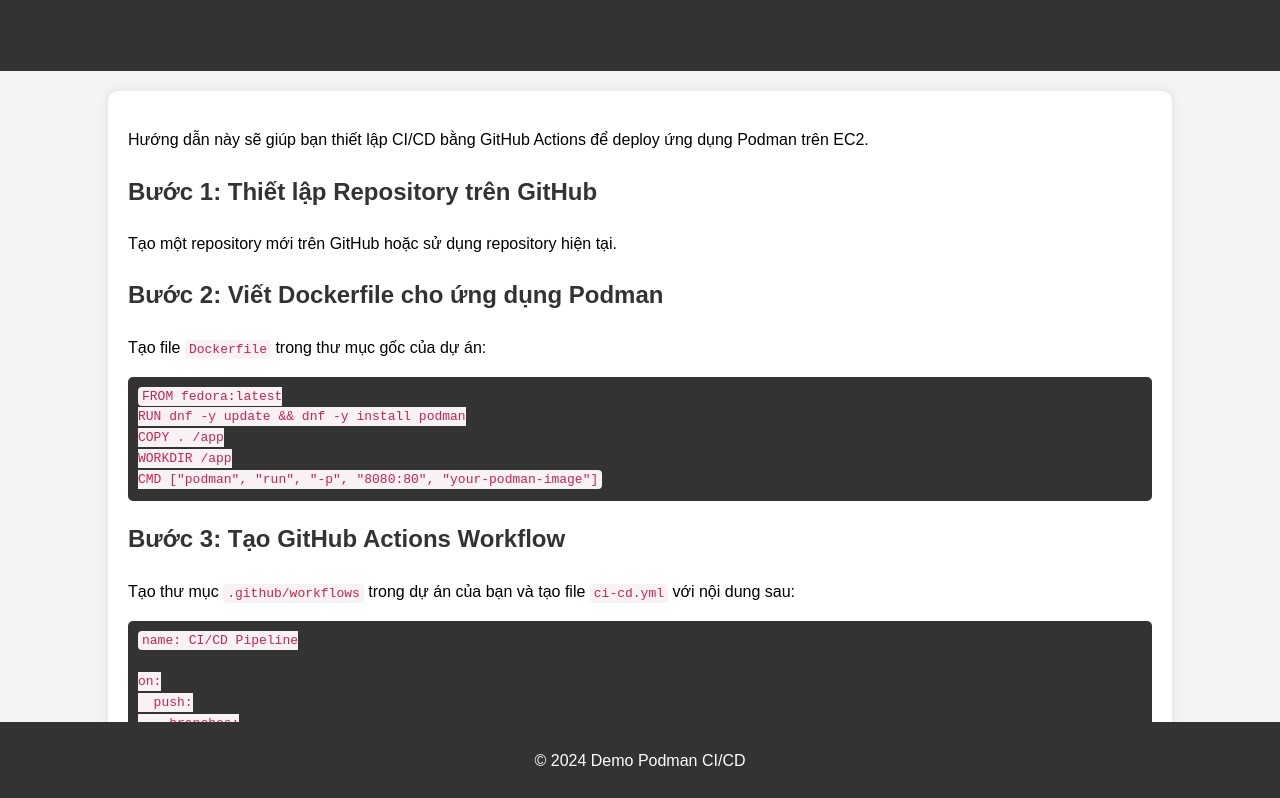
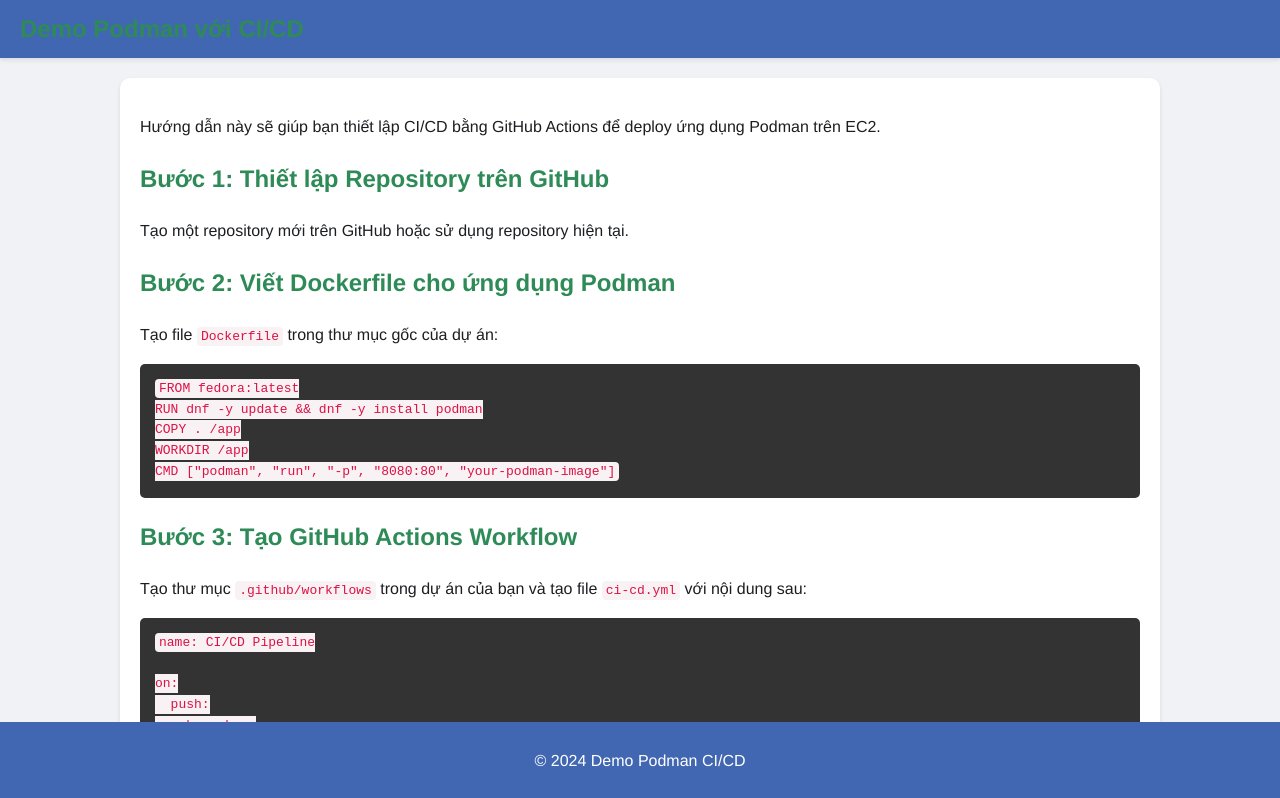
Before and after one commit to vutd22uit/DEMOPODMAN, a plain HTML site: page index.html in a window 1280 px wide. Shown: the top 798 px of the page. Drawn offline with Linux system fonts and the light colour scheme.

Commit message:
Update index.html

```diff
--- a/index.html
+++ b/index.html
@@ -6,34 +6,47 @@
     <title>Demo Podman với CI/CD bằng GitHub Actions</title>
     <style>
         body {
-            font-family: Arial, sans-serif;
+            font-family: 'Helvetica Neue', Helvetica, Arial, sans-serif;
             line-height: 1.6;
             margin: 0;
             padding: 0;
-            background-color: #f4f4f4;
+            background-color: #f0f2f5;
+            color: #1c1e21;
+        }
+        .navbar {
+            background-color: #4267b2;
+            padding: 10px 20px;
+            color: white;
+            display: flex;
+            justify-content: space-between;
+            align-items: center;
+            box-shadow: 0 2px 4px rgba(0, 0, 0, 0.1);
+        }
+        .navbar h1 {
+            margin: 0;
+            font-size: 24px;
         }
         .container {
-            width: 80%;
-            margin: auto;
-            overflow: hidden;
+            width: 90%;
+            max-width: 1000px;
+            margin: 20px auto;
             padding: 20px;
             background: #fff;
-            box-shadow: 0 0 10px rgba(0, 0, 0, 0.1);
+            box-shadow: 0 2px 4px rgba(0, 0, 0, 0.1);
             border-radius: 10px;
-            margin-bottom: 50px;
         }
         h1, h2 {
-            color: #333;
+            color: #2e8b57;
         }
         pre {
             background: #333;
             color: #fff;
-            padding: 10px;
+            padding: 15px;
             overflow-x: auto;
             border-radius: 5px;
         }
         code {
-            color: #c7254e;
+            color: #d14;
             background-color: #f9f2f4;
             padding: 2px 4px;
             border-radius: 4px;
@@ -43,24 +56,14 @@
             padding: 0;
         }
         ul li {
-            background: #e2e2e2;
-            margin: 5px 0;
+            background: #f4f4f4;
+            margin: 10px 0;
             padding: 10px;
-            border-left: 5px solid #333;
+            border-left: 5px solid #2e8b57;
             border-radius: 5px;
         }
-        header {
-            background: #333;
-            color: #fff;
-            padding: 10px 0;
-            text-align: center;
-            margin-bottom: 20px;
-        }
-        header h1 {
-            margin: 0;
-        }
         footer {
-            background: #333;
+            background: #4267b2;
             color: #fff;
             text-align: center;
             padding: 10px 0;
@@ -76,9 +79,9 @@
     </style>
 </head>
 <body>
-    <header>
-        <h1>Demo Podman với CI/CD bằng GitHub Actions</h1>
-    </header>
+    <div class="navbar">
+        <h1>Demo Podman với CI/CD</h1>
+    </div>
     <div class="container">
         <p>Hướng dẫn này sẽ giúp bạn thiết lập CI/CD bằng GitHub Actions để deploy ứng dụng Podman trên EC2.</p>
 
```
